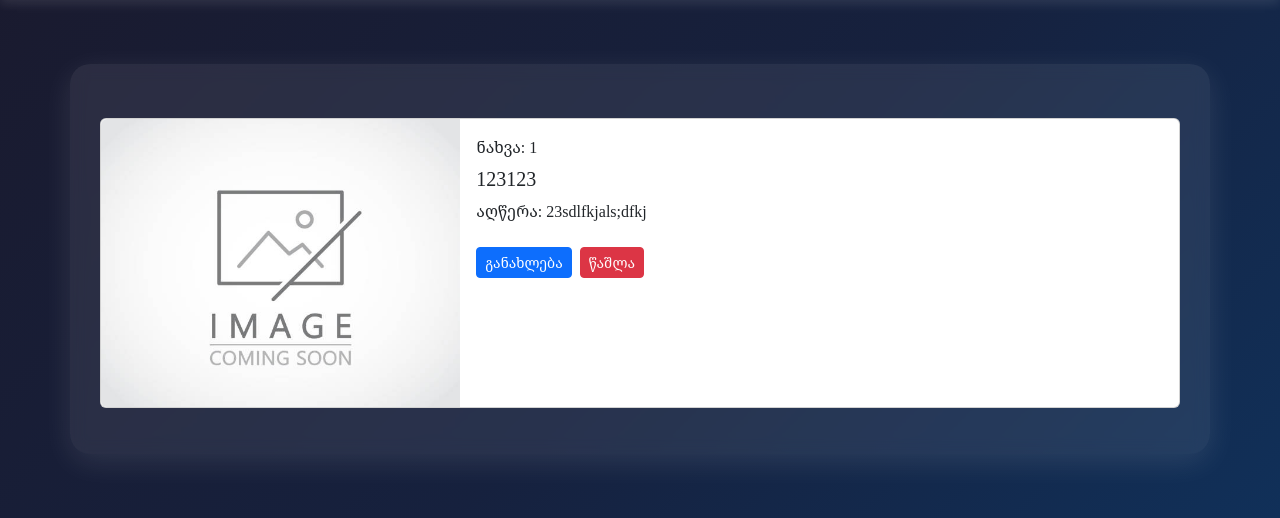
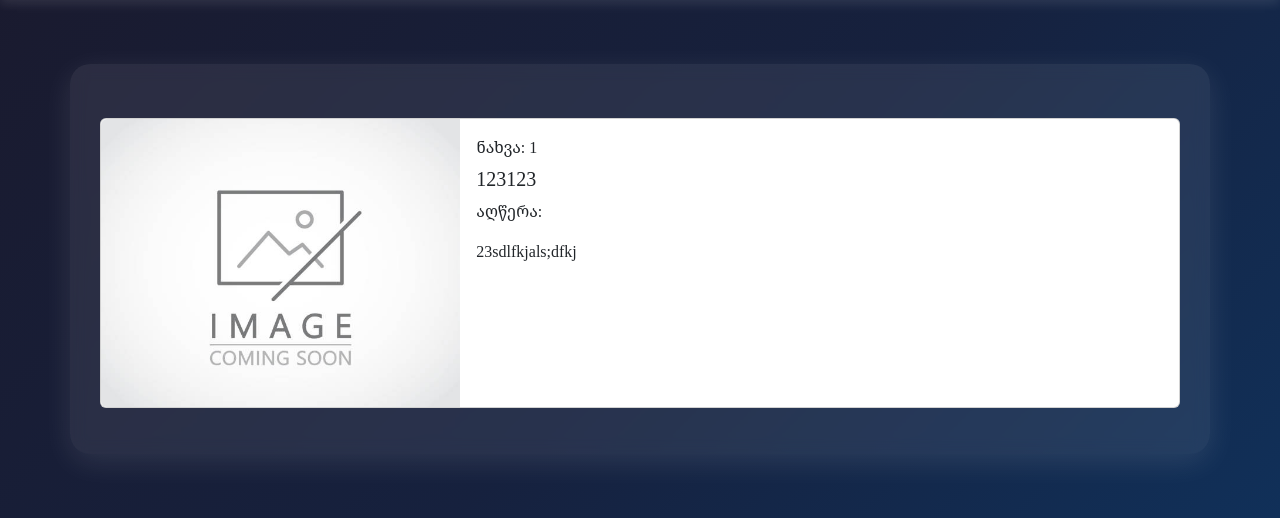
Before and after one commit to puraze/proeqti, a Django app: page /product/6/ in a window 1280 px wide. Shown: the part 69-587 px from the top of the page. Run offline with Django 5.2, Linux system fonts and the light colour scheme; data comes from the database, SQL or seed files in the repository.

Commit message:
upd detail html

```diff
--- a/school_project/shop_mziuri/tyaosani/products/templates/product_detail.html
+++ b/school_project/shop_mziuri/tyaosani/products/templates/product_detail.html
@@ -12,11 +12,15 @@
           <p class="me-3 mb-0">ნახვა: {{ product.views }}</p>
         </div>
         <h5 class="card-title">{{ product.name }}</h5>
-        <p class="card-text">აღწერა: {{ product.description }}</p>
+        <p class="card-text">აღწერა: {{ product.description|linebreaks }}</p>
 
         <div class="d-flex mt-4 flex-wrap">
-          <a href="{% url 'update_product' product.id %}" class="btn btn-primary btn-sm me-2 mb-2">განახლება</a>
-          <a href="{% url 'delete_product' product.id %}" class="btn btn-danger btn-sm mb-2">წაშლა</a>
+          {% if user.is_authenticated %} {# Check if user is logged in #}
+            {% if user.is_superuser or product.author == user %} {# Then check permissions #}
+              <a href="{% url 'update_product' product.id %}" class="btn btn-primary btn-sm me-2 mb-2">განახლება</a>
+              <a href="{% url 'delete_product' product.id %}" class="btn btn-danger btn-sm mb-2">წაშლა</a>
+            {% endif %}
+          {% endif %}
         </div>
       </div>
     </div>
```
